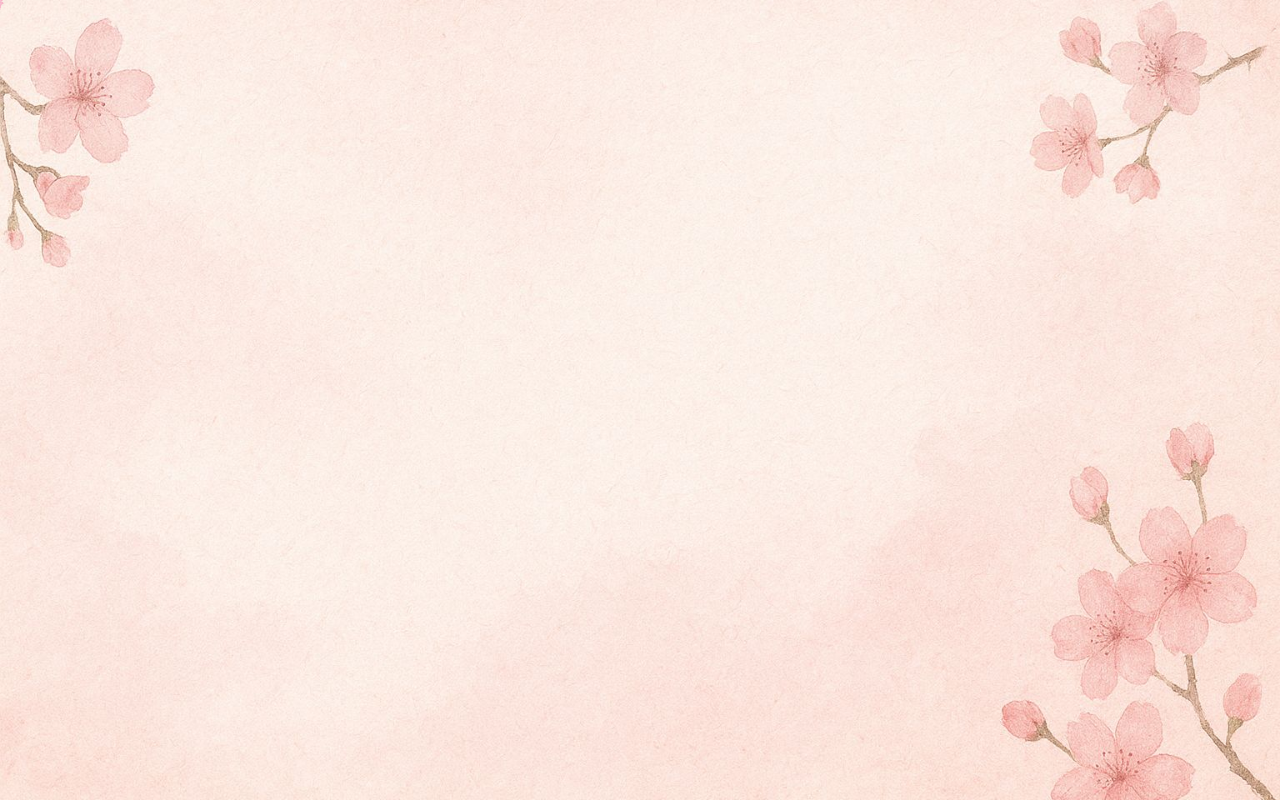
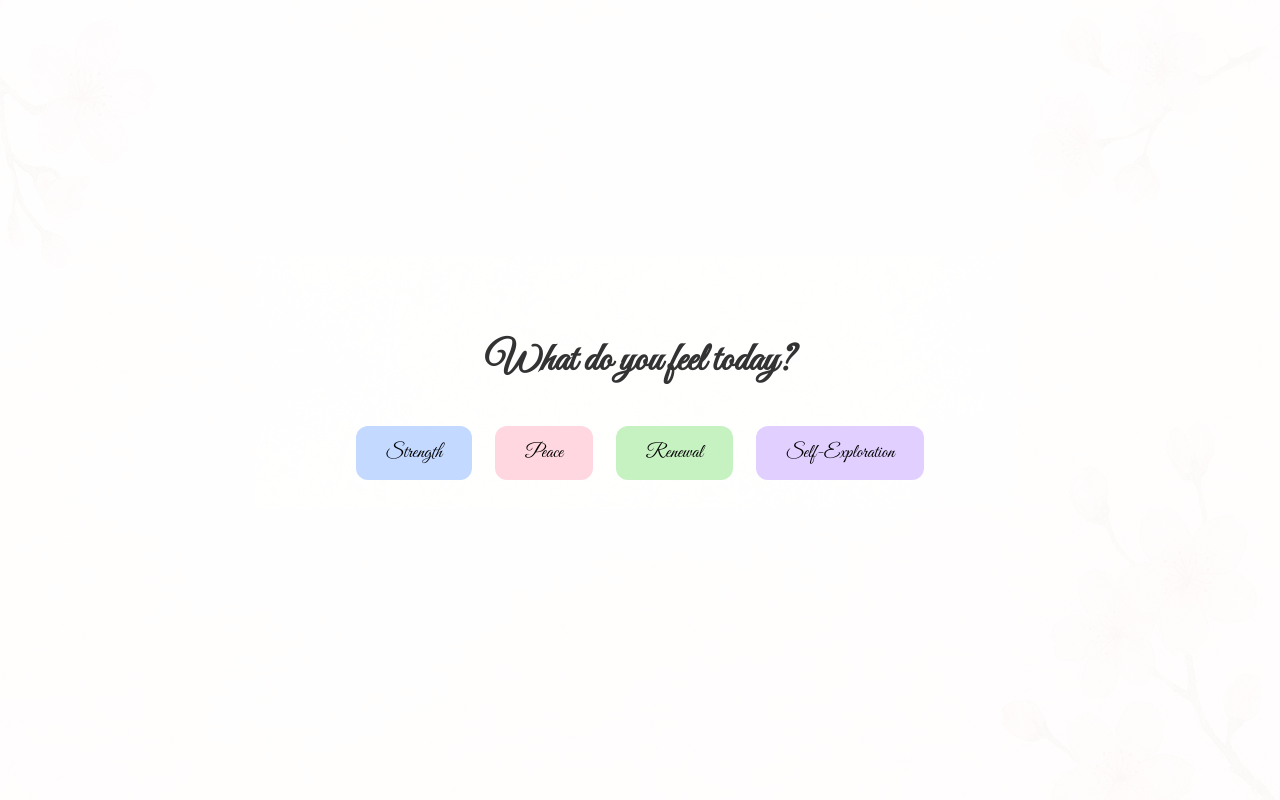
Before and after one commit to yoondzhy/ID202-first-lesson, a plain HTML site: page index.html in a window 1280 px wide. Drawn offline with nearby package versions, Linux system fonts and the light colour scheme.

Commit message:
index.html

```diff
--- a/index.html
+++ b/index.html
@@ -2,11 +2,16 @@
 <html lang="en">
 <head>
   <meta charset="UTF-8">
-	<meta name="viewport" content="wodth=device-width, initial-scale=1.0">
-	<title>Japanese style calligraphy writing</title>
+  <meta name="viewport" content="width=device-width, initial-scale=1.0">
+  <title>Japanese Style Calligraphy Writing</title>
   <link href="https://fonts.googleapis.com/css2?family=Great+Vibes&display=swap" rel="stylesheet">
+
+  <!-- html2canvas: allows saving screenshots -->
+  <script src="https://cdn.jsdelivr.net/npm/html2canvas@1.4.1/dist/html2canvas.min.js"></script>
+
   <style>
     body {
+      /* Default background before mood selection */
       background-image: url('background.jpeg');
       background-size: cover;
       background-position: center;
@@ -14,6 +19,8 @@
       height: 100vh;
       margin: 0;
       overflow: hidden;
+      transition: background-image 1s ease;
+      font-family: 'Great Vibes', cursive;
     }
 
     .letter {
@@ -22,12 +29,12 @@
       font-size: 64px;
       color: rgba(20, 20, 20, 0.8);
       transition: all 1.5s ease-out;
-			pointer-events:none;
+      pointer-events: none;
     }
 
     #brush {
       position: fixed;
-			width:45px;
+      width: 45px;
       height: 45px;
       background-image: url('feather.png');
       background-size: contain;
@@ -43,16 +50,90 @@
       left: 0;
       width: 100vw;
       height: 100vh;
-			z-index:0;
+      z-index: 0;
+    }
+
+    /* Mood selection screen styling */
+    #mood-screen {
+      position: fixed;
+      inset: 0;
+      background: rgba(255, 255, 255, 0.95);
+      display: flex;
+      flex-direction: column;
+      justify-content: center;
+      align-items: center;
+      z-index: 2000;
+      transition: opacity 1s ease;
+    }
+
+    #mood-screen h1 {
+      font-size: 2.5em;
+      margin-bottom: 30px;
+      color: #333;
+    }
+
+    .mood-button {
+      margin: 10px;
+      padding: 15px 30px;
+      border: none;
+      border-radius: 12px;
+      font-size: 1.2em;
+      cursor: pointer;
+      font-family: 'Great Vibes', cursive;
+      transition: transform 0.3s ease, box-shadow 0.3s ease;
+    }
+
+    .mood-button:hover {
+      transform: translateY(-3px);
+      box-shadow: 0 5px 15px rgba(0, 0, 0, 0.2);
+    }
+
+    /* Mood button colors */
+    .strength { background-color: #c3d9ff; }
+    .peace { background-color: #ffd7e0; }
+    .renewal { background-color: #c6f1c1; }
+    .self-exploration { background-color: #e1d0ff; }
+
+
+    /* Falling sakura  */
+    .sakura {
+      position: absolute;
+      width: 200px;
+      height: 200px;
+      background-image: url('sakura.png');
+      background-size: contain;
+      background-repeat: no-repeat;
+      animation: fall 10s linear infinite;
+      opacity: 0.8;
+      pointer-events: none;
+      z-index: 1;
+    }
+
+    @keyframes fall {
+      0% { transform: translateY(-10%) rotate(0deg); opacity: 1; }
+      100% { transform: translateY(110vh) rotate(360deg); opacity: 0; }
     }
   </style>
 </head>
 
 <body>
+  <!-- Mood Selection Overlay -->
+  <div id="mood-screen">
+    <h1>What do you feel today?</h1>
+    <div>
+      <button class="mood-button strength" onclick="selectMood('strength')">Strength</button>
+      <button class="mood-button peace" onclick="selectMood('peace')">Peace</button>
+      <button class="mood-button renewal" onclick="selectMood('renewal')">Renewal</button>
+      <button class="mood-button self-exploration" onclick="selectMood('self-exploration')">Self-Exploration</button>
+    </div>
+  </div>
+
   <canvas id="drawCanvas"></canvas>
   <div id="brush"></div>
 
+
   <script>
+    /* ------------------ DRAWING AND TYPING LOGIC ------------------ */
     const maxRows = 10;
     const columnWidth = 120;
     const rowHeight = 80;
@@ -67,35 +148,27 @@
         event.preventDefault();
         const last = letters.pop();
         if (last) last.remove();
-
-				if(row>0) {
-					row--;
-				} else if (col>0) {
-					col--;
-					row = maxRows - 1
-				}
+        if (row > 0) row--;
+        else if (col > 0) { col--; row = maxRows - 1; }
         return;
       }
+
       if (event.key === "Enter") {
         event.preventDefault();
         col++;
         row = 0;
-				if (col > maxCols) {
-					col = maxCols;
-				}
+        if (col > maxCols) col = maxCols;
         return;
       }
 
-			if (event.key.length !==1) return;
+      if (event.key.length !== 1) return;
       if (col > maxCols) return;
 
       const span = document.createElement('span');
       span.classList.add('letter');
       span.textContent = event.key;
-
       span.style.left = Math.random() * window.innerWidth + 'px';
       span.style.top = Math.random() * window.innerHeight + 'px';
-
       document.body.appendChild(span);
       letters.push(span);
 
@@ -108,17 +181,15 @@
       });
 
       row++;
-			if (row >= maxRows) {
-				row = 0;
-				col++;
-			}
+      if (row >= maxRows) { row = 0; col++; }
     });
 
     const canvas = document.getElementById('drawCanvas');
     const ctx = canvas.getContext('2d');
     const brush = document.getElementById('brush');
     let drawing = false;
- 		let prevX = 0, prevY = 0;
+    let prevX = 0, prevY = 0, prevTime = 0;
+
     function resizeCanvas() {
       canvas.width = window.innerWidth;
       canvas.height = window.innerHeight;
@@ -129,15 +200,12 @@
     document.addEventListener('mousemove', (e) => {
       brush.style.left = e.clientX + 'px';
       brush.style.top = e.clientY + 'px';
-
       if (drawing) {
         const now = Date.now();
-	        const deltaTime = now - prevTime;
         const dx = e.clientX - prevX;
         const dy = e.clientY - prevY;
+        const deltaTime = now - prevTime;
         const speed = Math.sqrt(dx * dx + dy * dy) / deltaTime;
-
-	        // Brush thickness varies inversely with speed
         const thickness = Math.max(2, 20 - speed * 20);
 
         ctx.beginPath();
@@ -146,7 +214,6 @@
         ctx.strokeStyle = 'rgba(0, 0, 0, 0.85)';
         ctx.lineWidth = thickness;
         ctx.lineCap = 'round';
-	        ctx.lineJoin = 'round';
         ctx.stroke();
 
         prevX = e.clientX;
@@ -163,10 +230,33 @@
     });
     document.addEventListener('mouseup', () => drawing = false);
 
+    /* ------------------ NEW: Mood Selection Logic (background images) ------------------ */
+    function selectMood(mood) {
+      const screen = document.getElementById('mood-screen');
+      screen.style.opacity = 0;
+      setTimeout(() => screen.style.display = 'none', 1000);
 
- 		window.addEventListener("resize", () => {
- 			maxCols = Math.floow(window.innerWidth / columnWidth) - 1;
- 		});
+      const bgImages = {
+        strength: 'bgblue.png',
+        peace: 'background.jpeg',
+        renewal: 'bggreen.png',
+        'self-exploration': 'bgpurple.png'
+      };
+
+      document.body.style.backgroundImage = `url('${bgImages[mood]}')`;
+
+      // Add falling sakura petals aesthetic
+      for (let i = 0; i < 10; i++) {
+        const petal = document.createElement('div');
+        petal.classList.add('sakura');
+        petal.style.left = Math.random() * 100 + 'vw';
+        petal.style.animationDelay = Math.random() * 5 + 's';
+        petal.style.animationDuration = 6 + Math.random() * 6 + 's';
+        document.body.appendChild(petal);
+      }
+    }
+
+
   </script>
 </body>
 </html>
```
Lines whose indentation alone changed are shown as unchanged.
